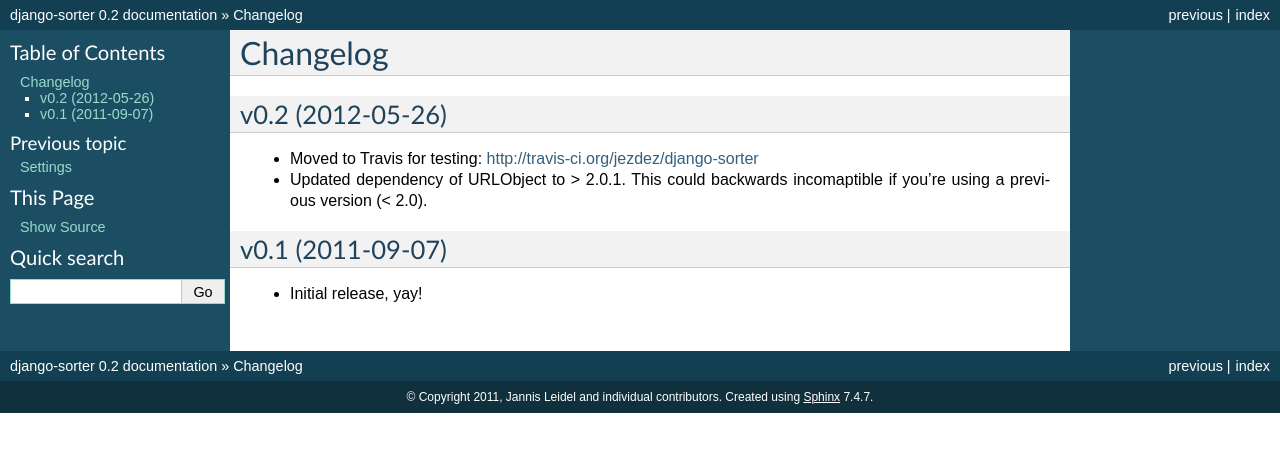
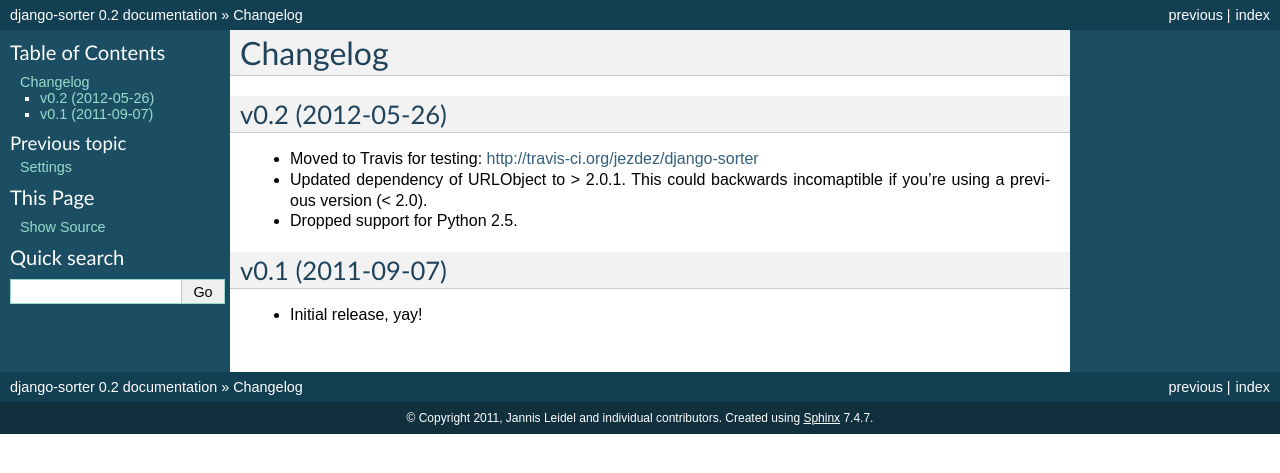
Before and after one commit to jazzband/django-sorter, a Sphinx documentation site: the page built from docs/changelog.rst, in a window 1280 px wide. Shown: the top 473 px of the page. Built offline with Sphinx 7.4.7, drawn with Linux system fonts in a browser that asks for light colours.

Commit message:
Dropped support for Python 2.5.

```diff
--- a/docs/changelog.rst
+++ b/docs/changelog.rst
@@ -9,6 +9,8 @@
 - Updated dependency of URLObject to > 2.0.1. This could backwards
   incomaptible if you're using a previous version (< 2.0).
 
+- Dropped support for Python 2.5.
+
 v0.1 (2011-09-07)
 -----------------
 
```
Also changed, not shown: .travis.yml.
